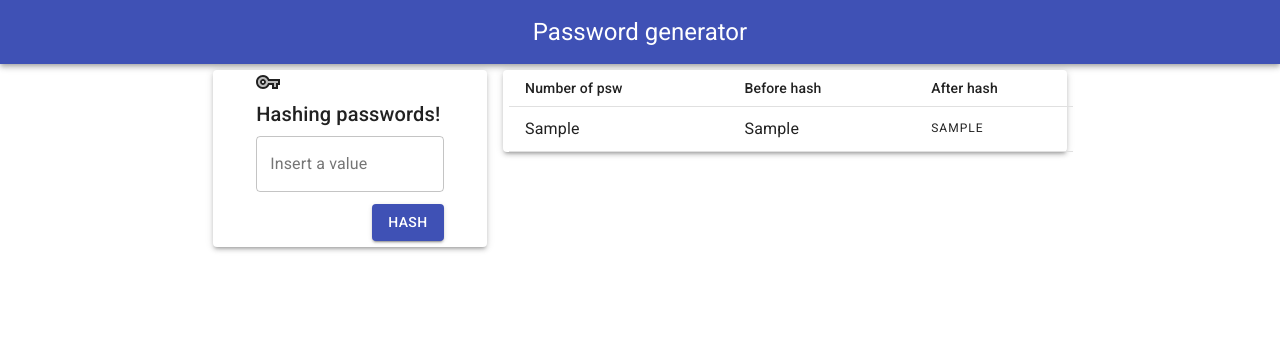
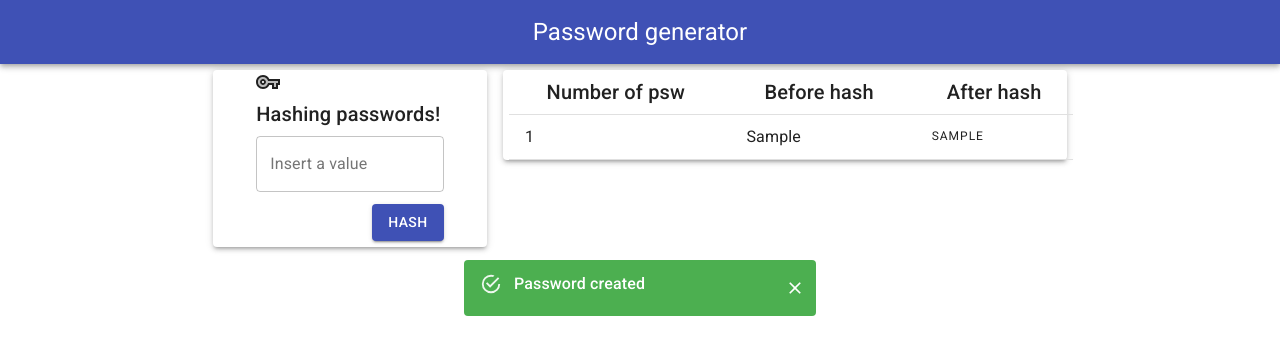
Before and after one commit to ricardolbv/password-generator, a React (Create React App) app: page / in a window 1280 px wide. Both pictures are taken after typing "Sample" into the empty fields and a click on the button "HASH". Shown: the top 354 px of the page. Built offline with nearby package versions, Linux system fonts and the light colour scheme.

Commit message:
Adding validation and toast messages

```diff
--- a/package.json
+++ b/package.json
@@ -5,6 +5,7 @@
   "dependencies": {
     "@material-ui/core": "^4.11.3",
     "@material-ui/icons": "^4.11.2",
+    "@material-ui/lab": "^4.0.0-alpha.57",
     "@testing-library/jest-dom": "^5.11.9",
     "@testing-library/react": "^11.2.5",
     "@testing-library/user-event": "^12.8.3",
--- /dev/null
+++ b/src/common/Message.js
@@ -0,0 +1,27 @@
+import { Alert, AlertTitle } from '@material-ui/lab';
+import SnackBar from '@material-ui/core/Snackbar';
+import { makeStyles } from '@material-ui/core/styles'
+
+const useStyles = makeStyles({
+    root: {
+        width: '50%',
+        position: 'fixed',
+        top:'130px'
+    }
+})
+
+const Message = props => {
+    const classes = useStyles();
+
+    return (
+        <div >
+        <SnackBar open={props.open} className={classes.root} onClose={props.handleClose} onClick={props.handleClose}>
+        <Alert severity={props.status} variant='filled' className={classes.root} open={props.open} onClose={props.handleClose} >
+            <AlertTitle>{props.message}</AlertTitle>
+        </Alert>
+        </SnackBar>
+        </div>
+    )
+}
+
+export default Message;
--- a/src/pages/FormPswControl.js
+++ b/src/pages/FormPswControl.js
@@ -2,23 +2,51 @@ import { useState } from 'react';
 import FormPsw from './FormPsw';
 import { connect } from 'react-redux';
 import {createPsw} from './actions';
+import Message from '../common/Message';
+
 
 function FormPswControl ({ onGeneratePress })  {
     const [password, setPsw] = useState("");
+    //Message status
+    const [toast, setToast] = useState(false);
+    const [status, setStatus] = useState("success");
+    const [message, setMessage] = useState("");
+
 
     function handleChange ({ target }) {
         setPsw(target.value)
     }
 
+    const handleClose = () => setToast(false);
+
+    function handleValidation () {
+        if  (password === "") {
+            setMessage("Cant be empty")
+            setToast(true);
+            setStatus("error");
+            return false
+        }
+        else
+            return true;
+    }
+
+
     function handleSubmit (event){
         event.preventDefault();
-        onGeneratePress(password);
-        setPsw("");
-        console.log(event);
+        if (handleValidation()){
+            onGeneratePress(password);
+            setPsw("");
+            setToast(true);
+            setMessage("Password created");
+            setStatus("success");
+        }
     }
 
     return (
-        <FormPsw onChange={handleChange} onSubmit={handleSubmit} password={password}/>
+        <>
+            <FormPsw onChange={handleChange} onSubmit={handleSubmit} password={password}/>
+            <Message status={status} message={message} open={toast} handleClose={handleClose} />
+        </>
     )
 }
 
--- a/src/pages/ListPsw.js
+++ b/src/pages/ListPsw.js
@@ -8,7 +8,7 @@ import Typography from '@material-ui/core/Typography';
 import { makeStyles } from '@material-ui/core/styles';
 import { connect } from 'react-redux';
 
-//
+
 
 const useStyles = makeStyles({
     Table: {
@@ -25,13 +25,13 @@ function ListPsw ({ passwords }) {
             <TableHead>
                 <TableRow>
                     <TableCell>
-                        <Typography variant="h7" align="center" > Number of psw </Typography>
+                        <Typography variant="h6" align="center" > Number of psw </Typography>
                     </TableCell>
                     <TableCell>
-                        <Typography variant="h7" align="center"> Before hash </Typography>
+                        <Typography variant="h6" align="center"> Before hash </Typography>
                     </TableCell>
                     <TableCell>
-                        <Typography variant="h7" align="center"> After hash </Typography>
+                        <Typography variant="h6" align="center"> After hash </Typography>
                     </TableCell>
                 </TableRow>
             </TableHead>
@@ -45,11 +45,11 @@ function ListPsw ({ passwords }) {
                     </TableCell>
                 </TableRow>
                  :
-                passwords.map(item =>
-                    <TableRow>
+                passwords.map((item, i) =>
+                    <TableRow key={i}>
                         <TableCell >
                             <Typography variant="body1">
-                            {item}
+                            {i + 1}
                             </Typography>
                         </TableCell>
                         <TableCell >
```
Also changed, not shown: 1 other file (tests, documents, lock files or other folders).
